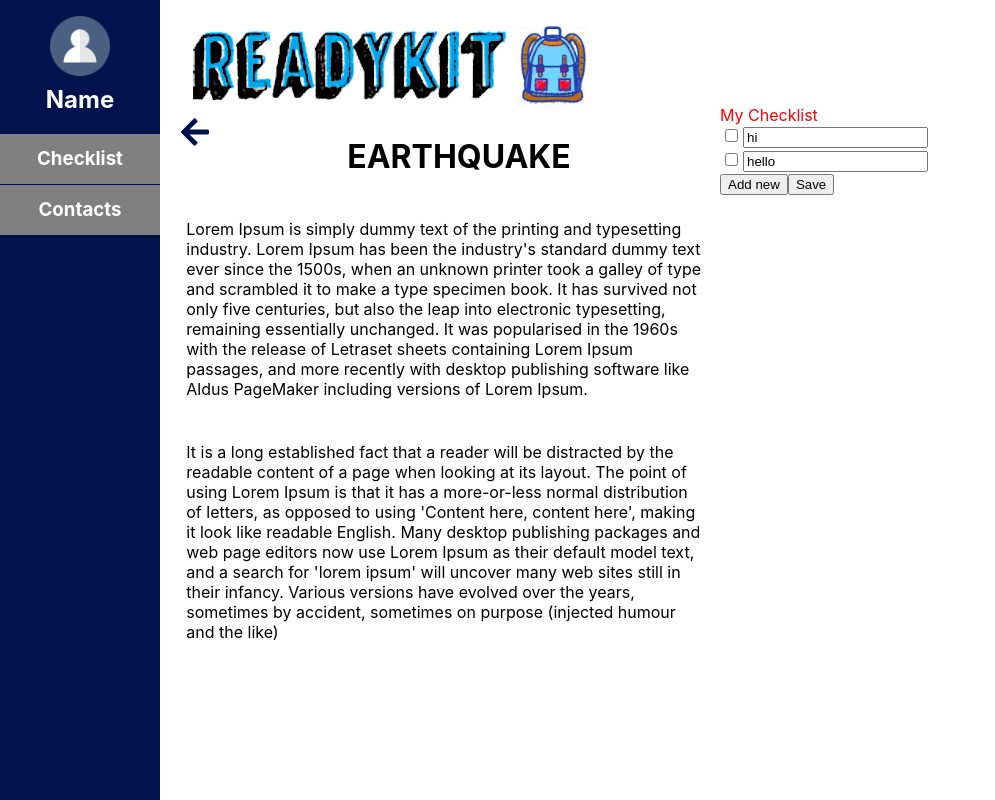
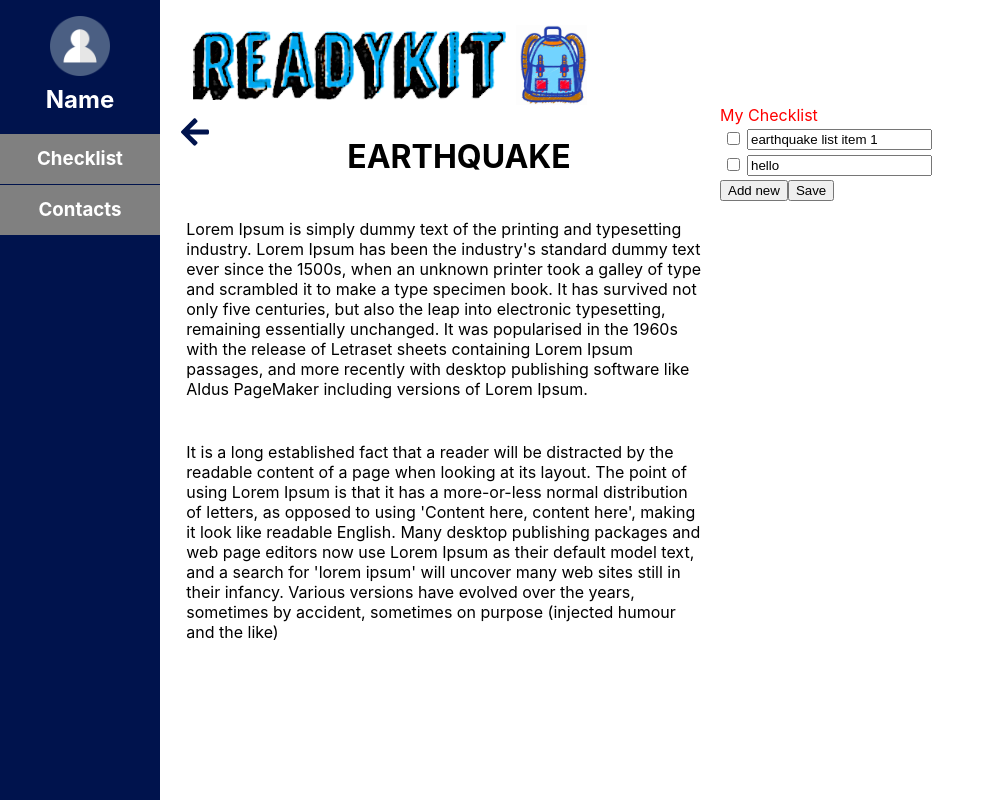
Before and after one commit to NASASpaceAppsHackathon/readyKit, a React (Create React App) app in the folder client/: page /earthquake in a window 1280 px wide. Shown: the whole page, without its empty margins (0-995 px from the left). Built offline with nearby package versions, Linux system fonts and the light colour scheme.

Commit message:
enable editing list

```diff
--- a/client/package.json
+++ b/client/package.json
@@ -7,9 +7,11 @@
     "@fortawesome/fontawesome-svg-core": "^1.2.6",
     "@fortawesome/free-solid-svg-icons": "^5.4.1",
     "@fortawesome/react-fontawesome": "^0.1.3",
+    "axios": "^0.18.0",
     "i": "^0.3.6",
     "npm": "^6.4.1",
     "react": "^16.5.2",
+    "react-axios": "^2.0.1",
     "react-dom": "^16.5.2",
     "react-router-dom": "^4.3.1",
     "react-scripts": "2.0.5"
--- a/client/src/components/checklist.js
+++ b/client/src/components/checklist.js
@@ -1,41 +1,95 @@
 import React, { Component } from 'react'
 import style from './checklist.module.css'
+import { library } from '@fortawesome/fontawesome-svg-core'
+import { FontAwesomeIcon } from '@fortawesome/react-fontawesome'
+import jsonData from '../database/checklist.json'
+import axios from "axios"
 
 /**
  * How to use this component:
  * <Checklist title="My Checklist"
-              list_items={["hi","hello"]}/>
+              list_id="earthquake"           // must match one of the 4 IDs in checklist.json
+              />
  */
 
 class Checklist extends Component {
+    constructor(props) {
+        super(props);
+        let thisObj = this;
+        this.state = {
+            list : jsonData[this.props.list_id]
+          };
+    }
+
     render() {
+        let thisObj = this;
         let list = [];
 
-        // add all list items
-        this.props.list_items.forEach (item => {
+        function changeText(event, i) {
+            let list_items = thisObj.state.list;
+            for (let j = 0; j < thisObj.state.list.length; j++) {
+                if (j === i) {
+                    list_items[j] = event.target.value;
+                }
+            }
+            thisObj.setState({
+                list : list_items
+            });
+        }
+
+        function showList () { // add all list items
+            console.log('showlist');
+            let i = 0;
+            jsonData[thisObj.props.list_id].forEach (item => {
+                const index = i;
                 list.push(
                     <tr>
                         <td><input type="checkbox"/></td>
-                    <td><input type="text" value={item}/></td>
+                        <td><input type="text" value={thisObj.state.list[index]} onChange={(e) => changeText(e,index)}/></td>
                     </tr>);
+                i++;
             });
+        }
 
+        // add an empty row to list
         function addNew () {
-            console.log("add new")
+            console.log('add new');
             let item = document.createElement("tr");
             item.innerHTML = '<td><input type="checkbox"/></td><td><input type="text"/></td>';
             document.getElementById("list-items").appendChild(item);
         }
 
+        // save list into checklist.json file
+        function saveList () {
+            console.log('save');
+            jsonData[thisObj.props.list_id] = [];
+
+            let items = document.getElementsByTagName("td");
+            console.log(items);
+
+            for (let i = 1; i < items.length; i += 2) {
+                console.log(items[i]);
+                let input_value = items[i].getElementsByTagName('input')[0].value;
+                jsonData[thisObj.props.list_id].push(input_value);
+            }
+            console.log(jsonData[thisObj.props.list_id]);
+            console.log(jsonData);
+        }
+
+        showList();
+
         return (
         <div>
             <div className={style.listTitle}>{this.props.title}</div>
-                <div id="list-items" className={style.listItem}>{list}</div>
+            <table>
+            <tbody id="list-items" className={style.listItem}>{list}</tbody>
+            </table>
             <button onClick={addNew}>Add new</button>
-            <button>Save</button>
+            <button onClick={saveList}>Save</button>
         </div>
       )
     }
   }
 
+
 export default Checklist
--- /dev/null
+++ b/client/src/database/checklist.json
@@ -0,0 +1,15 @@
+{
+    "earthquake" : [
+        "earthquake list item 1",
+        "hello"
+    ],
+    "tornado" : [
+        "hi"
+    ],
+    "tsunami" : [
+        "hi"
+    ],
+    "volcanicEruption" : [
+        "hi"
+    ]
+}
--- a/client/src/screens/earthquake/earthquake.js
+++ b/client/src/screens/earthquake/earthquake.js
@@ -11,7 +11,8 @@ class Earthquake extends Component {
                     description2= "It is a long established fact that a reader will be distracted by the readable content of a page when looking at its layout. The point of using Lorem Ipsum is that it has a more-or-less normal distribution of letters, as opposed to using 'Content here, content here', making it look like readable English. Many desktop publishing packages and web page editors now use Lorem Ipsum as their default model text, and a search for 'lorem ipsum' will uncover many web sites still in their infancy. Various versions have evolved over the years, sometimes by accident, sometimes on purpose (injected humour and the like)"
                       />
         <Checklist title="My Checklist"
-                list_items={["hi","hello"]}/>
+                  list_id="earthquake"
+                  />
       </div>
     )
   }
--- a/package.json
+++ b/package.json
@@ -7,6 +7,7 @@
     "dev": "concurrently --kill-others-on-fail \"yarn server\" \"yarn client\""
   },
   "dependencies": {
+    "axios": "^0.18.0",
     "express": "^4.16.2"
   },
   "devDependencies": {
```
Also changed, not shown: 2 other files (tests, documents, lock files or other folders). Lines whose indentation alone changed are shown as unchanged.
